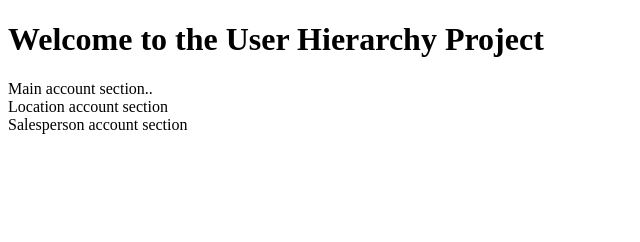
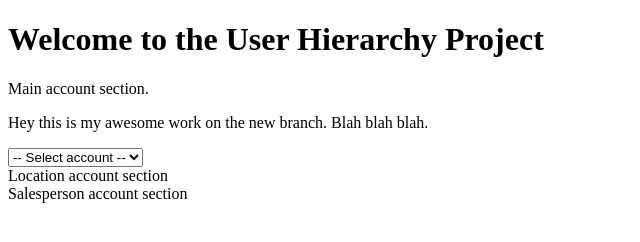
Before and after one commit to vlalan/User-Hierarchy-Test, a plain HTML site: page index.html in a window 1280 px wide. Shown: the whole page, without its empty margins (0-640 px from the left). Drawn offline with Linux system fonts and the light colour scheme.

Commit message:
Worked on the main account section

```diff
--- a/index.html
+++ b/index.html
@@ -9,7 +9,11 @@
 
 	<section>
 		<!-- Main account section - Ed -->
-		Main account section..
+		Main account section.
+		<p>Hey this is my awesome work on the new branch. Blah blah blah.</p>
+		<select>
+			<option>-- Select account --</option>
+		</select>
 	</section>
 
 	<section>
```
